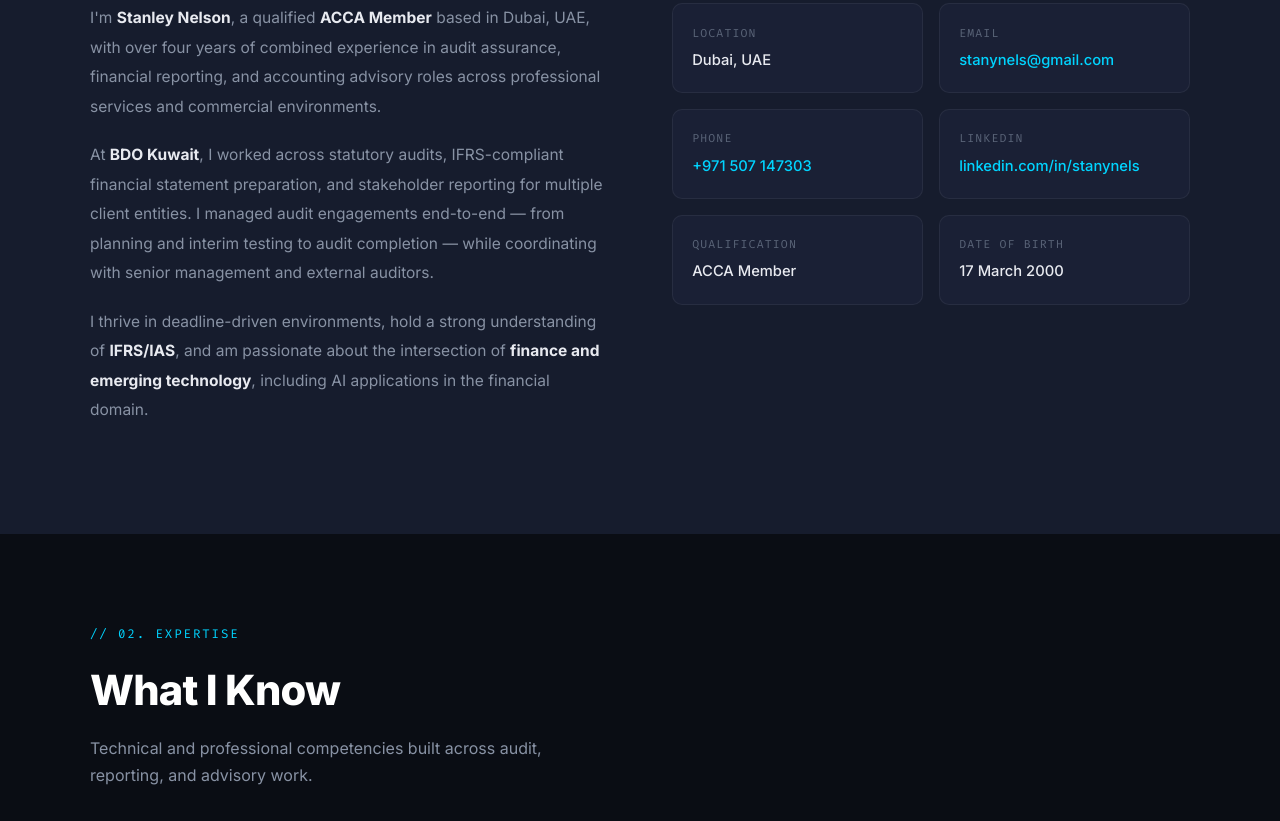
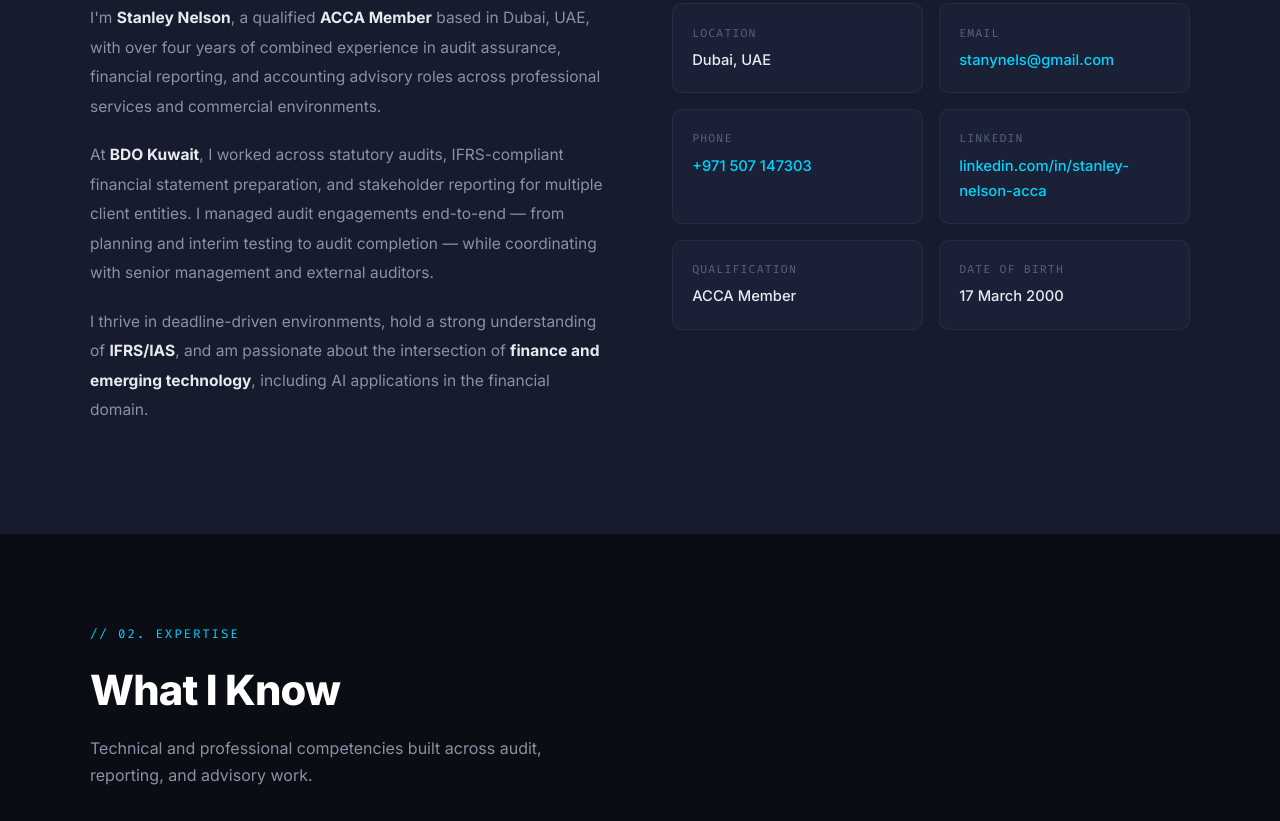
Before and after one commit to Stanynels3000/Stanley-Nelson-Resume, a plain HTML site: page index.html in a window 1280 px wide. Shown: the part 1359-2180 px from the top of the page. Drawn offline with Linux system fonts and the light colour scheme.

Commit message:
Update LinkedIn URL

```diff
--- a/index.html
+++ b/index.html
@@ -771,7 +771,7 @@
         </div>
         <div class="info-card">
           <div class="info-card-label">LinkedIn</div>
-          <div class="info-card-value"><a href="https://linkedin.com/in/stanynels" target="_blank">linkedin.com/in/stanynels</a></div>
+          <div class="info-card-value"><a href="https://www.linkedin.com/in/stanley-nelson-acca-163808211/" target="_blank">linkedin.com/in/stanley-nelson-acca</a></div>
         </div>
         <div class="info-card">
           <div class="info-card-label">Qualification</div>
@@ -983,9 +983,9 @@
             <div class="contact-link-icon">📞</div>
             +971 507 147303
           </a>
-          <a href="https://linkedin.com/in/stanynels" target="_blank" class="contact-link">
+          <a href="https://www.linkedin.com/in/stanley-nelson-acca-163808211/" target="_blank" class="contact-link">
             <div class="contact-link-icon">in</div>
-            linkedin.com/in/stanynels
+            linkedin.com/in/stanley-nelson-acca
           </a>
           <a href="stanley-nelson-cv.pdf" download="Stanley Nelson.pdf" class="contact-link">
             <div class="contact-link-icon">↓</div>
```
